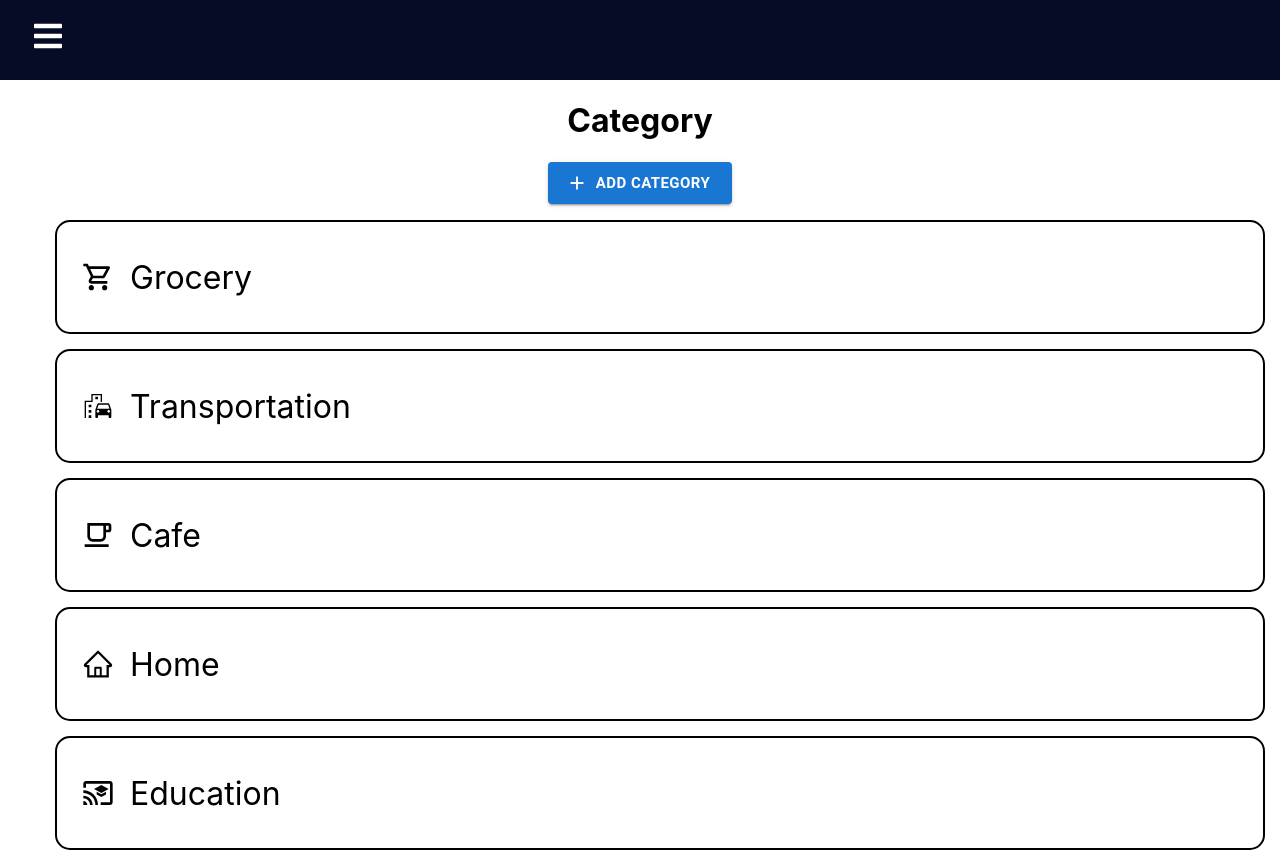
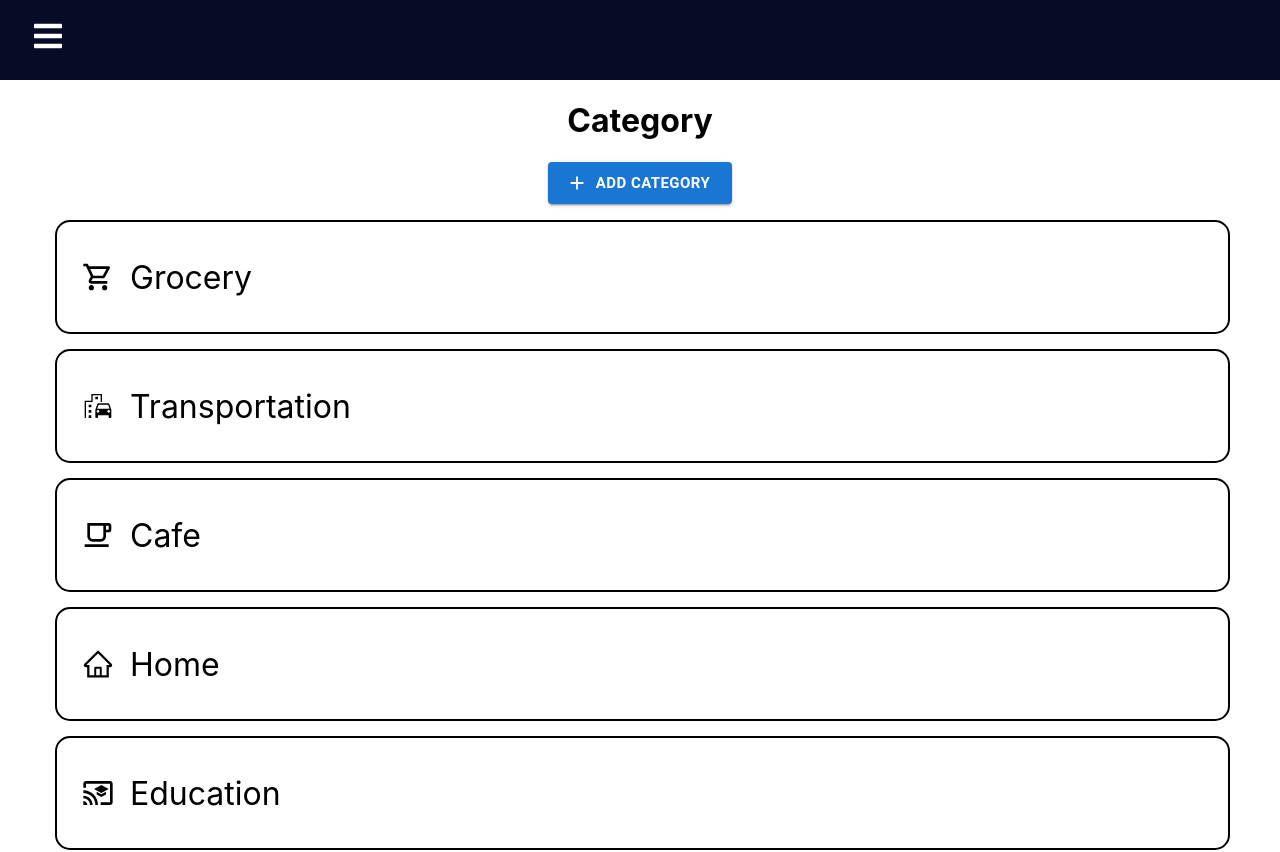
Before and after one commit to software-assignments-fall2021/project-setup-sneaky-seven, a React (Create React App) app in the folder front-end/: page /categories in a window 1280 px wide. Shown: the top 852 px of the page. Built offline with nearby package versions, Linux system fonts and the light colour scheme.

Commit message:
fixed margin

```diff
--- a/front-end/src/components/css/CategoryList.css
+++ b/front-end/src/components/css/CategoryList.css
@@ -14,5 +14,6 @@ span {
     margin-left: 16px;
 }
 li {
-    margin: 15px
+    margin: 15px;
+    margin-right: 50px;
 }
```
